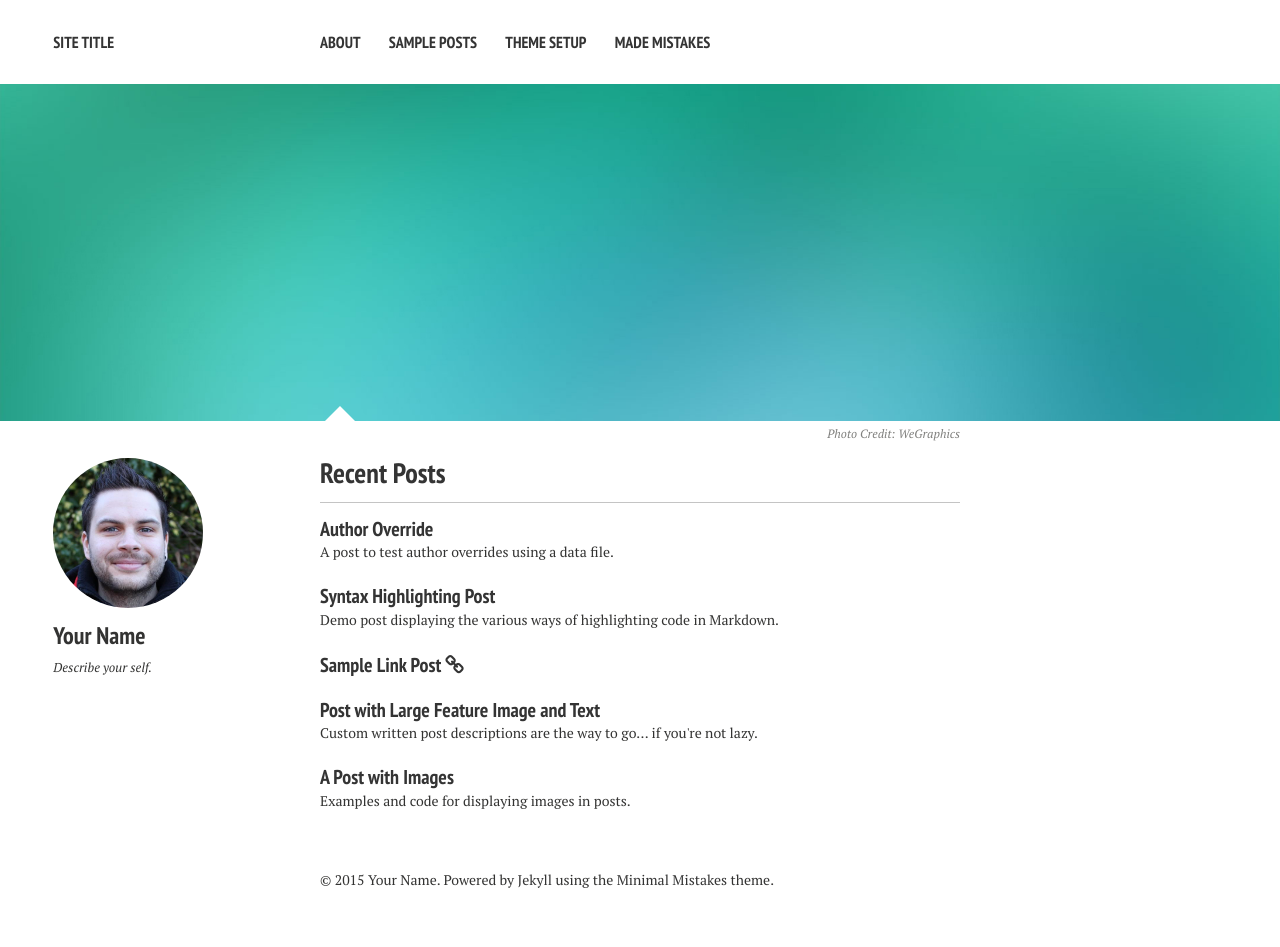
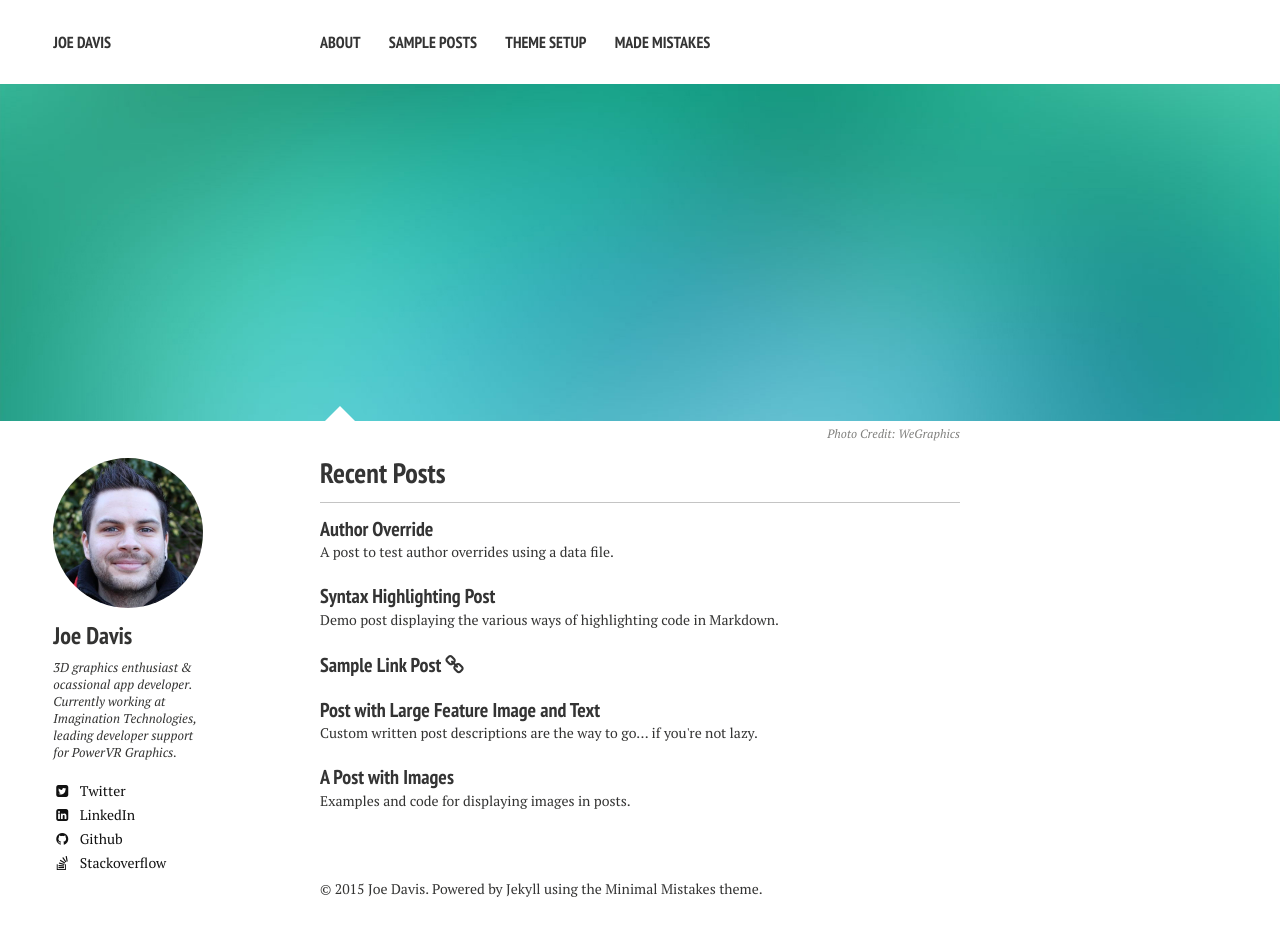
Before and after one commit to joedavisdev/joedavisdev.github.io, a Jekyll site: the page built from index.md, in a window 1280 px wide. Built offline with Jekyll 4.4.1, drawn with Linux system fonts in a browser that asks for light colours; nearby versions of some CDN libraries.

Commit message:
Feature: Changed the site title and added some of my personal details (bio, Twitter, Disqus etc.)

```diff
--- a/_config.yml
+++ b/_config.yml
@@ -1,6 +1,6 @@
 # Site wide configuration
 
-title:            Site Title
+title:           Joe Davis
 locale:           en_US
 url:
 
@@ -26,12 +26,12 @@ kramdown:
 
 # Site owner
 owner:
-  name: Your Name
+  name: Joe Davis
   avatar: bio-photo.jpg
-  bio: "Describe your self."
+  bio: "3D graphics enthusiast & ocassional app developer. Currently working at Imagination Technologies, leading developer support for PowerVR Graphics."
   email:
-  disqus-shortname:
-  twitter: #username
+  disqus-shortname: joedavisdev
+  twitter: joedavisdev
   facebook: #username
   google:
     plus: #username
@@ -40,9 +40,9 @@ owner:
     ad-client:
     ad-slot:
   bing-verify:
-  github: #username
-  stackoverflow: #123456/username   from a "http://stackoverflow.com/users/123456/username" link
-  linkedin: #username
+  github: joemdavis
+  stackoverflow: 860284/joe-davis
+  linkedin: joedavisdev
   xing: #username
   instagram: #username
   lastfm: #username
```
